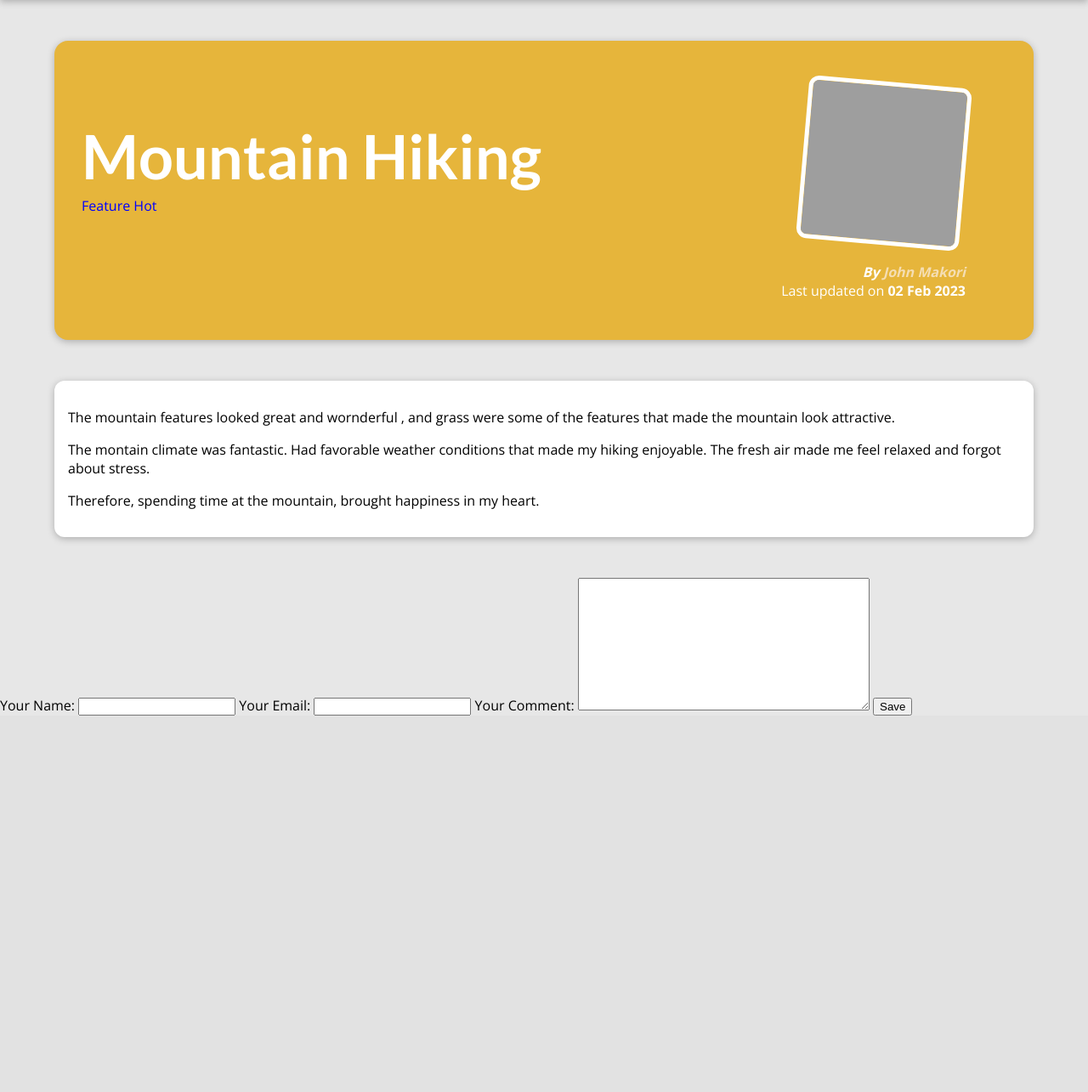
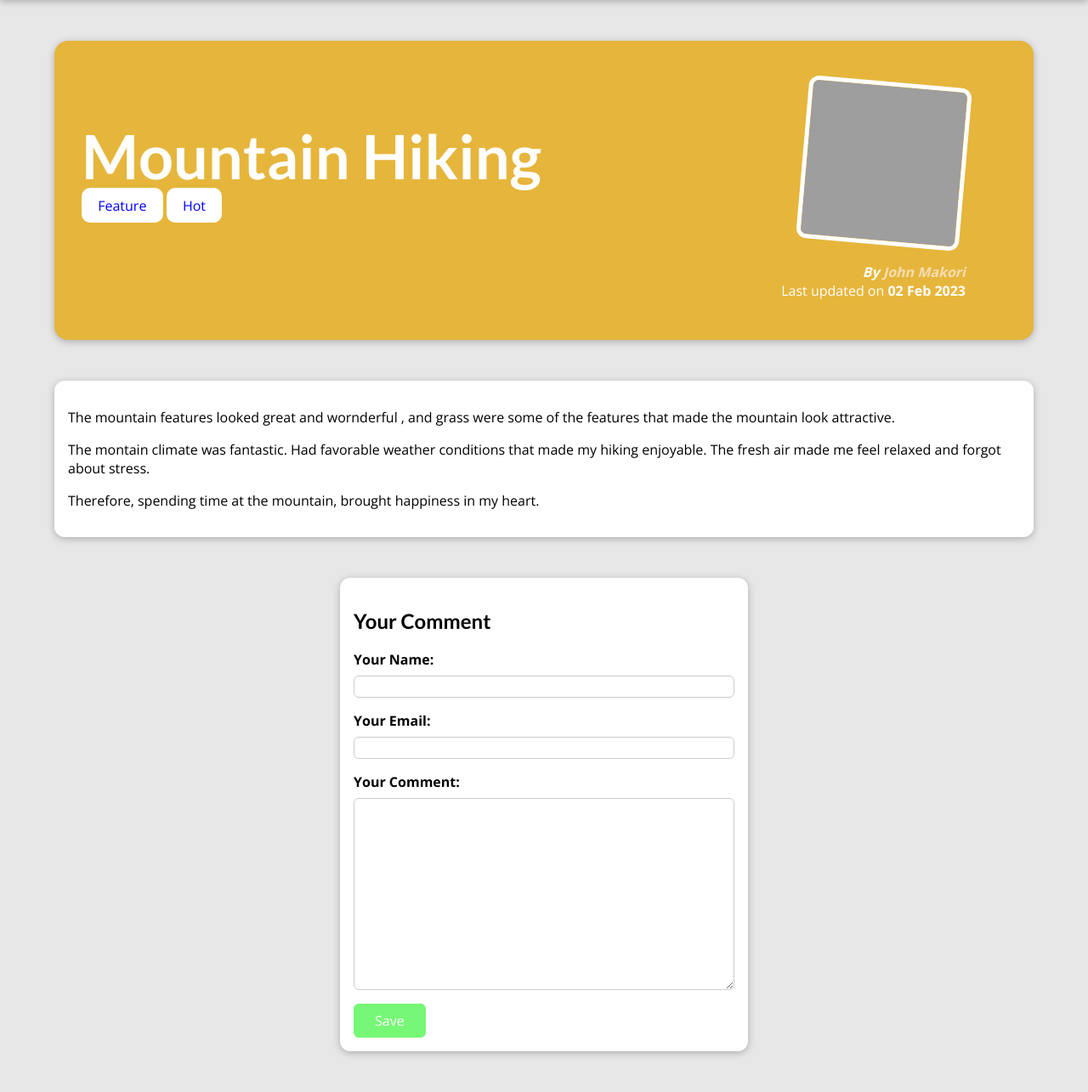
Before and after one commit to Douglous-Sobei/Python_django, a Django app: a page that uses my_site/blog/templates/blog/post-detail.html in a window 1280 px wide. Shown: the part 80-1365 px from the top of the page at 85% size. Before the commit the page ends 922 px from the top, so only its background shows below. Run offline with Django 4.2, Linux system fonts and the light colour scheme; data comes from the database, SQL or seed files in the repository; grey boxes are pictures that could not be loaded.

Commit message:
Styling the comment form

```diff
--- a/my_site/blog/static/blog/post-detail.css
+++ b/my_site/blog/static/blog/post-detail.css
@@ -68,7 +68,54 @@ main {
 }
 
 .tag {
+  background-color: white;
   color: blue;
-  padding: 0.6 1.2;
+  padding: 0.6rem 1.2rem;
   border-radius: 10px;
 }
+
+#comment-form {
+  margin: 3rem auto;
+  width: 90%;
+  max-width: 30rem;
+  border-radius: 12px;
+  background-color: white;
+  box-shadow: 0 2px 8px rgba(0, 0, 0, 0.25);
+  padding: 1rem;
+}
+
+#comment-form button {
+  font: inherit;
+  background-color: #76f876;
+  color: white;
+  border: 1px solid #76f876;
+  padding: 0.5rem 1.5rem;
+  border-radius: 6px;
+  cursor: pointer;
+}
+
+#comment-form button:hover,
+#comment-form button:active {
+  background-color: #2afc2a;
+  border-color: #2afc2a;
+}
+
+.form-control {
+  margin-bottom: 1rem;
+}
+
+.form-control label {
+  font-weight: bold;
+  margin-bottom: 0.5rem;
+  display: block;
+}
+
+.form-control input,
+.form-control textarea {
+  display: block;
+  width: 100%;
+  font: inherit;
+  padding: 0.25;
+  border-radius: 6px;
+  border: 1px solid #ccc;
+}
--- a/my_site/blog/templates/blog/post-detail.html
+++ b/my_site/blog/templates/blog/post-detail.html
@@ -29,11 +29,18 @@
         {{post.content|linebreaks }}
     </main>
 
-    <div>
+    <section id="comment-form">
+        <h2>Your Comment</h2>
         <form>
-            {{ comment }}
+            {% for field in comment %}
+                <div class="form-control">
+                    {{field.label_tag}}
+                    {{ field }}
+                    {{ field.errors }}
+                </div>
+            {% endfor %}
             <button>Save</button>
         </form>
-    </div>
+    </section>
 
 {% endblock %}
```
